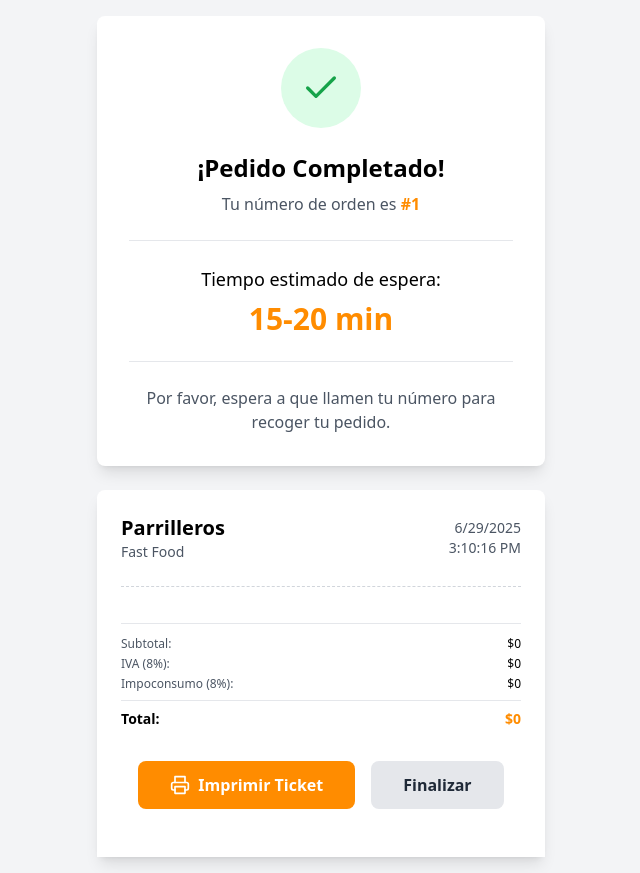
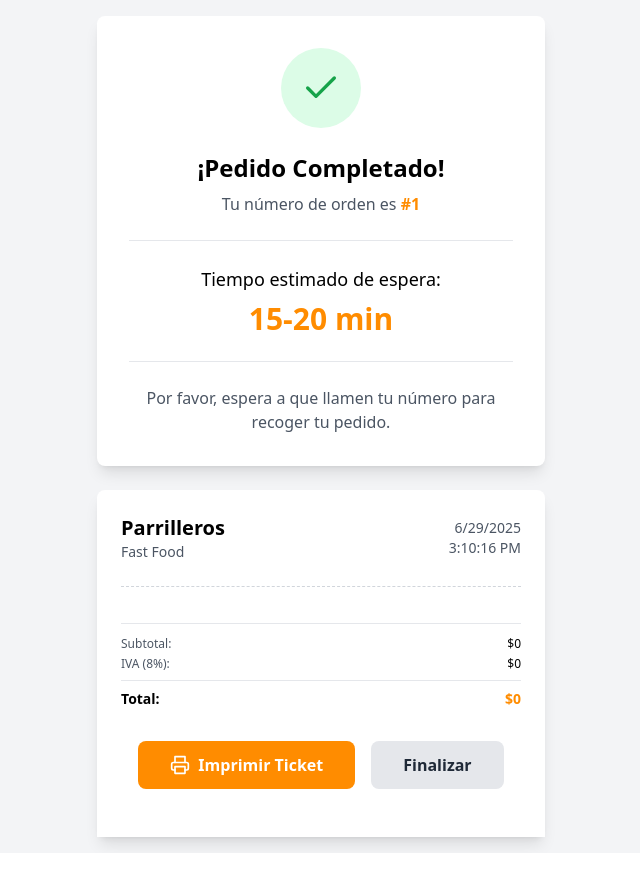
Before and after one commit to davidportilla05/parrilleros, a React (Vite) app: page /ticket in a window 1280 px wide. Shown: the whole page, without its empty margins (319-959 px from the left). Built offline with nearby package versions, Linux system fonts and the light colour scheme.

Commit message:
Corregir duplicación de impoconsumo en WhatsApp

```diff
--- a/src/components/DeliveryForm.tsx
+++ b/src/components/DeliveryForm.tsx
@@ -122,10 +122,9 @@ const DeliveryForm: React.FC<DeliveryFormProps> = ({ onBack }) => {
   };
 
   const generateTicketContent = () => {
-    // Cálculos de impuestos
-    const subtotal = total * 0.84; // Base gravable (84%)
+    // Cálculos de impuestos corregidos - solo IVA
+    const subtotal = total * 0.92; // Base gravable (92%)
     const iva = total * 0.08; // IVA (8%)
-    const impoconsumo = total * 0.08; // Impoconsumo (8%)
 
     const cartDetails = cart.map((item, index) => {
       const basePrice = item.withFries ? (item.menuItem.priceWithFries || item.menuItem.price) : item.menuItem.price;
@@ -167,7 +166,6 @@ ${cartDetails}
 💰 DESGLOSE DE COSTOS
 • Subtotal: $${Math.round(subtotal).toLocaleString()}
 • IVA (8%): $${Math.round(iva).toLocaleString()}
-• Impoconsumo (8%): $${Math.round(impoconsumo).toLocaleString()}
 • TOTAL: $${Math.round(total).toLocaleString()}
 
 💳 Forma de pago: ${formData.paymentMethod}
@@ -258,9 +256,8 @@ ${cartDetails}
 
   // Success confirmation screen
   if (orderSubmitted) {
-    const subtotal = total * 0.84;
+    const subtotal = total * 0.92;
     const iva = total * 0.08;
-    const impoconsumo = total * 0.08;
 
     return (
       <div className="min-h-screen bg-gradient-to-br from-green-50 to-orange-50 flex items-center justify-center p-4">
@@ -309,7 +306,7 @@ ${cartDetails}
               <span className="font-medium text-right">{formData.address}, {formData.neighborhood}</span>
             </div>
 
-            {/* Desglose de costos detallado */}
+            {/* Desglose de costos corregido - solo IVA */}
             <div className="bg-blue-50 border border-blue-200 rounded-lg p-4">
               <h4 className="font-bold text-blue-800 mb-3">💰 Desglose de Costos:</h4>
               <div className="space-y-2 text-sm">
@@ -320,10 +317,6 @@ ${cartDetails}
                 <div className="flex justify-between">
                   <span className="text-blue-700">IVA (8%):</span>
                   <span className="font-medium">${Math.round(iva).toLocaleString()}</span>
-                </div>
-                <div className="flex justify-between">
-                  <span className="text-blue-700">Impoconsumo (8%):</span>
-                  <span className="font-medium">${Math.round(impoconsumo).toLocaleString()}</span>
                 </div>
                 <div className="border-t border-blue-300 pt-2 mt-2">
                   <div className="flex justify-between font-bold text-base">
--- a/src/components/OrderSummary.tsx
+++ b/src/components/OrderSummary.tsx
@@ -28,10 +28,9 @@ const OrderSummary: React.FC<OrderSummaryProps> = ({
     );
   }
 
-  // Cálculos de impuestos actualizados
-  const subtotal = orderTotal * 0.84; // Base gravable (84%)
+  // Cálculos de impuestos corregidos - solo IVA
+  const subtotal = orderTotal * 0.92; // Base gravable (92%)
   const iva = orderTotal * 0.08; // IVA (8%)
-  const impoconsumo = orderTotal * 0.08; // Impoconsumo (8%)
 
   return (
     <div className={`${isReceipt ? 'text-sm' : 'bg-white rounded-lg shadow-md p-6'}`}>
@@ -58,10 +57,6 @@ const OrderSummary: React.FC<OrderSummaryProps> = ({
           <span className="text-gray-600">IVA (8%):</span>
           <span className="font-medium">${Math.round(iva).toLocaleString()}</span>
         </div>
-        <div className="flex justify-between mb-1">
-          <span className="text-gray-600">Impoconsumo (8%):</span>
-          <span className="font-medium">${Math.round(impoconsumo).toLocaleString()}</span>
-        </div>
         <div className={`flex justify-between font-bold mt-2 pt-2 border-t border-gray-200 ${isReceipt ? 'text-sm' : 'text-lg'}`}>
           <span>Total:</span>
           <span className="text-[#FF8C00]">${Math.round(orderTotal).toLocaleString()}</span>
```
